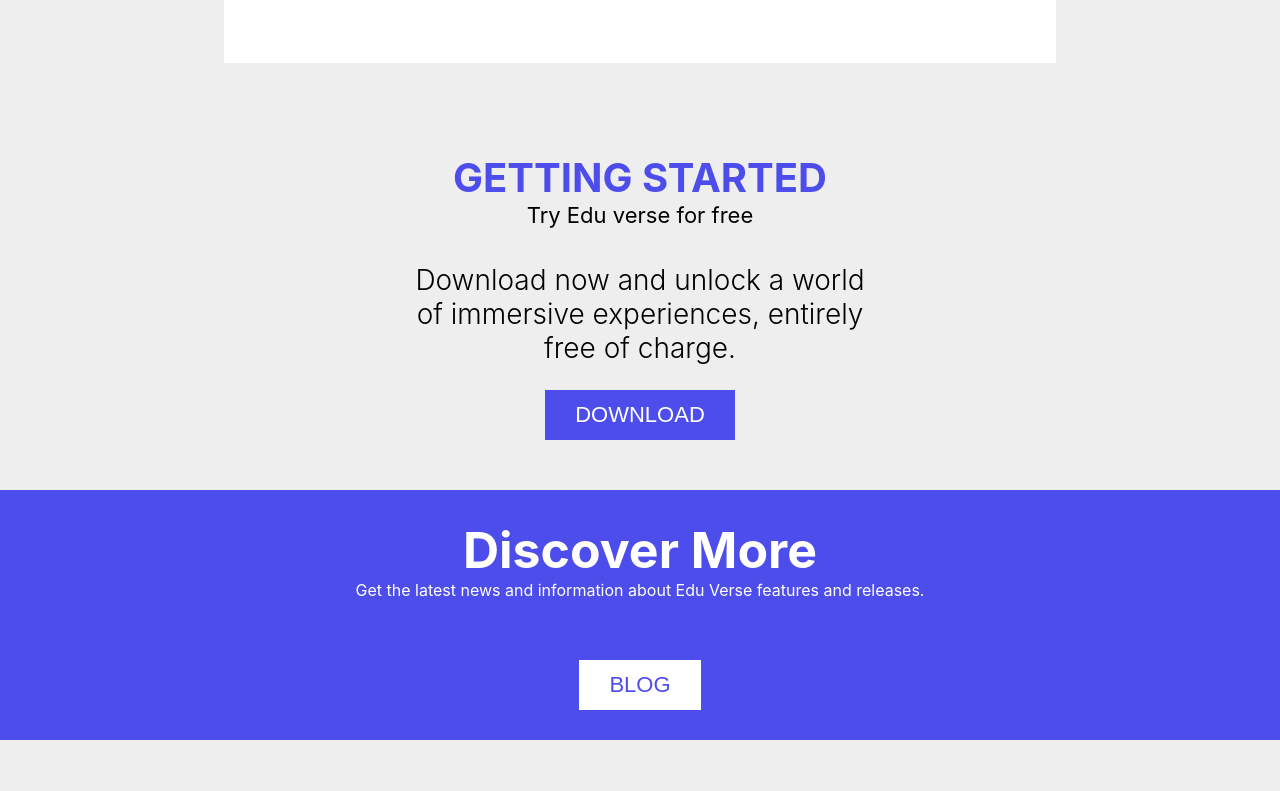
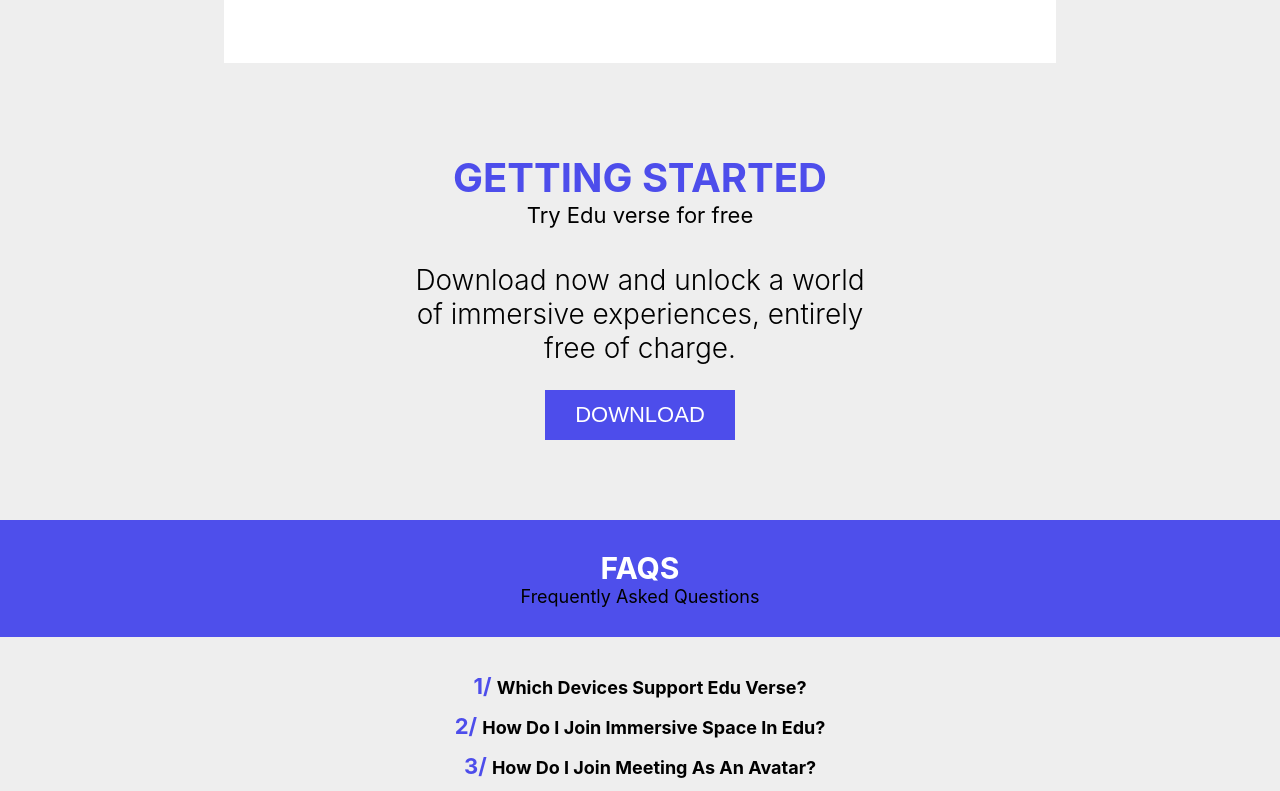
Before and after one commit to Ahmed-Elbqarey/Graduation_Project, a React (Create React App) app: page / in a window 1280 px wide. Shown: the part 2006-2797 px from the top of the page. Before the commit the page ends 2746 px from the top, so only its background shows below. Built offline with nearby package versions, Linux system fonts and the light colour scheme.

Commit message:
add footer

```diff
--- /dev/null
+++ b/src/component/iconsSvg/facebook.jsx
@@ -0,0 +1,16 @@
+import React from 'react';
+
+function Facebook() {
+  return (
+    <svg xmlns="http://www.w3.org/2000/svg" x="0px" y="0px" width="100" height="100" viewBox="0 0 48 48">
+      <linearGradient id="Ld6sqrtcxMyckEl6xeDdMa_uLWV5A9vXIPu_gr1" x1="9.993" x2="40.615" y1="9.993" y2="40.615" gradientUnits="userSpaceOnUse">
+        <stop offset="0" stopColor="#2aa4f4"></stop>
+        <stop offset="1" stopColor="#007ad9"></stop>
+      </linearGradient>
+      <path fill="url(#Ld6sqrtcxMyckEl6xeDdMa_uLWV5A9vXIPu_gr1)" d="M24,4C12.954,4,4,12.954,4,24s8.954,20,20,20s20-8.954,20-20S35.046,4,24,4z"></path>
+      <path fill="#fff" d="M26.707,29.301h5.176l0.813-5.258h-5.989v-2.874c0-2.184,0.714-4.121,2.757-4.121h3.283V12.46 c-0.577-0.078-1.797-0.248-4.102-0.248c-4.814,0-7.636,2.542-7.636,8.334v3.498H16.06v5.258h4.948v14.452 C21.988,43.9,22.981,44,24,44c0.921,0,1.82-0.084,2.707-0.204V29.301z"></path>
+    </svg>
+  );
+}
+
+export default Facebook;
--- /dev/null
+++ b/src/component/iconsSvg/google.jsx
@@ -0,0 +1,14 @@
+import React from 'react';
+
+function Google() {
+  return (
+    <svg xmlns="http://www.w3.org/2000/svg" x="0px" y="0px" width="100" height="100" viewBox="0 0 48 48">
+      <path fill="#fbc02d" d="M43.611,20.083H42V20H24v8h11.303c-1.649,4.657-6.08,8-11.303,8c-6.627,0-12-5.373-12-12	s5.373-12,12-12c3.059,0,5.842,1.154,7.961,3.039l5.657-5.657C34.046,6.053,29.268,4,24,4C12.955,4,4,12.955,4,24s8.955,20,20,20	s20-8.955,20-20C44,22.659,43.862,21.35,43.611,20.083z"></path>
+      <path fill="#e53935" d="M6.306,14.691l6.571,4.819C14.655,15.108,18.961,12,24,12c3.059,0,5.842,1.154,7.961,3.039	l5.657-5.657C34.046,6.053,29.268,4,24,4C16.318,4,9.656,8.337,6.306,14.691z"></path>
+      <path fill="#4caf50" d="M24,44c5.166,0,9.86-1.977,13.409-5.192l-6.19-5.238C29.211,35.091,26.715,36,24,36	c-5.202,0-9.619-3.317-11.283-7.946l-6.522,5.025C9.505,39.556,16.227,44,24,44z"></path>
+      <path fill="#1565c0" d="M43.611,20.083L43.595,20L42,20H24v8h11.303c-0.792,2.237-2.231,4.166-4.087,5.571	c0.001-0.001,0.002-0.001,0.003-0.002l6.19,5.238C36.971,39.205,44,34,44,24C44,22.659,43.862,21.35,43.611,20.083z"></path>
+    </svg>
+  );
+}
+
+export default Google;
--- /dev/null
+++ b/src/component/iconsSvg/linkedin.jsx
@@ -0,0 +1,12 @@
+import React from 'react';
+
+function LinkedInIcon() {
+  return (
+    <svg xmlns="http://www.w3.org/2000/svg" x="0px" y="0px" width="100" height="100" viewBox="0 0 48 48">
+      <path fill="#0288D1" d="M42,37c0,2.762-2.238,5-5,5H11c-2.761,0-5-2.238-5-5V11c0-2.762,2.239-5,5-5h26c2.762,0,5,2.238,5,5V37z"></path>
+      <path fill="#FFF" d="M12 19H17V36H12zM14.485 17h-.028C12.965 17 12 15.888 12 14.499 12 13.08 12.995 12 14.514 12c1.521 0 2.458 1.08 2.486 2.499C17 15.887 16.035 17 14.485 17zM36 36h-5v-9.099c0-2.198-1.225-3.698-3.192-3.698-1.501 0-2.313 1.012-2.707 1.99C24.957 25.543 25 26.511 25 27v9h-5V19h5v2.616C25.721 20.5 26.85 19 29.738 19c3.578 0 6.261 2.25 6.261 7.274L36 36 36 36z"></path>
+    </svg>
+  );
+}
+
+export default LinkedInIcon;
--- /dev/null
+++ b/src/component/iconsSvg/twitter.jsx
@@ -0,0 +1,11 @@
+import React from 'react';
+
+function Twitter() {
+  return (
+    <svg xmlns="http://www.w3.org/2000/svg" x="0px" y="0px" width="100" height="100" viewBox="0 0 30 30">
+      <path d="M26.37,26l-8.795-12.822l0.015,0.012L25.52,4h-2.65l-6.46,7.48L11.28,4H4.33l8.211,11.971L12.54,15.97L3.88,26h2.65 l7.182-8.322L19.42,26H26.37z M10.23,6l12.34,18h-2.1L8.12,6H10.23z"></path>
+    </svg>
+  );
+}
+
+export default Twitter;
--- /dev/null
+++ b/src/component/iconsSvg/youtube.jsx
@@ -0,0 +1,12 @@
+import React from 'react';
+
+function YouTubeIcon() {
+  return (
+    <svg xmlns="http://www.w3.org/2000/svg" x="0px" y="0px" width="100" height="100" viewBox="0 0 48 48">
+      <path fill="#FF3D00" d="M43.2,33.9c-0.4,2.1-2.1,3.7-4.2,4c-3.3,0.5-8.8,1.1-15,1.1c-6.1,0-11.6-0.6-15-1.1c-2.1-0.3-3.8-1.9-4.2-4C4.4,31.6,4,28.2,4,24c0-4.2,0.4-7.6,0.8-9.9c0.4-2.1,2.1-3.7,4.2-4C12.3,9.6,17.8,9,24,9c6.2,0,11.6,0.6,15,1.1c2.1,0.3,3.8,1.9,4.2,4c0.4,2.3,0.9,5.7,0.9,9.9C44,28.2,43.6,31.6,43.2,33.9z"></path>
+      <path fill="#FFF" d="M20 31L20 17 32 24z"></path>
+    </svg>
+  );
+}
+
+export default YouTubeIcon;
--- a/src/pages/App.css
+++ b/src/pages/App.css
@@ -203,6 +203,53 @@ body {
   border: none;
   margin-top: 60px;
 }
+.faqs {
+  text-align: center;
+  background-color: #4E4FEB;
+  margin-top: 30px;
+  padding: 30px;
+}
+.faqs h3 {
+  color: white;
+  text-transform: uppercase;
+  font-size: 30px;
+}
+.faqs p {
+  text-transform: capitalize;
+  font-size: 18px;
+}
+.quations .num{
+  font-size: 22px;
+  color: #4d4deb;
+}
+.quations {
+  padding: 30px;
+  text-align: center;
+  text-transform: capitalize;
+  line-height: 1.8;
+  font-size: 18px;
+}
+.media_links {
+  padding: 30px;
+  background-color: #c2dcf2;
+}
+.media_links .icons {
+  margin: auto;
+  width: fit-content;
+}
+.media_links .icons svg {
+  width: 150px;
+}
+.copy_right {
+  background-color: #4E4FEB;
+  padding: 15px;
+  text-align: center;
+  text-transform: capitalize;
+  font-size: 18px;
+  color: white;
+  font-weight: 600;
+}
+
 @media (max-width: 1150px) {
   .block {
     width: 90%;
--- a/src/pages/Home.jsx
+++ b/src/pages/Home.jsx
@@ -3,8 +3,13 @@ import logo from "../images/logo-removebg-preview.png";
 import watch from "../images/watch.png";
 import vr from "../images/vr.jpeg";
 import { Link } from "react-router-dom";
+import Facebook from "../component/iconsSvg/facebook";
+import Twitter from "../component/iconsSvg/twitter";
+import Google from "../component/iconsSvg/google";
+import LinkedInIcon from "../component/iconsSvg/linkedin";
+import YouTubeIcon from "../component/iconsSvg/youtube";
 function Home() {
-  document.title="Home"
+  document.title = "Home";
   return (
     <>
       <div className="header">
@@ -38,7 +43,7 @@ function Home() {
             <a href="#started">getting started</a>
           </li>
           <li>
-            <a href="#more">discover more</a>
+            <a href="#faqs">faqs</a>
           </li>
         </ul>
       </div>
@@ -121,13 +126,53 @@ function Home() {
         </p>
         <button className="download_btn">download</button>
       </div>
-      <div className="discover" id="more">
+      {/* <div className="discover" id="more">
         <h3>discover more</h3>
         <p>
           Get the latest news and information about Edu Verse features and
           releases.
         </p>
         <button className="blog_btn">blog</button>
+      </div> */}
+      <div className="faqs" id="faqs">
+        <h3>faqs</h3>
+        <p>Frequently asked questions</p>
+      </div>
+      <div className="quations">
+        <h4> <span className="num">1/ </span> which devices support edu verse?</h4>
+        <h4> <span className="num">2/ </span> How do i join immersive space in edu?</h4>
+        <h4> <span className="num">3/ </span> How do i join meeting as an avatar?</h4>
+      </div>
+      <div className="footer">
+        <div className="media_links">
+          <div className="icons">
+            <Facebook />
+            <Twitter />
+            <Google />
+            <LinkedInIcon />
+            <YouTubeIcon />
+          </div>
+
+          <div className="nav">
+            <ul>
+              <li>
+                <a href="#key">Key Benifits</a>
+              </li>
+              <li>
+                <a href="#features">features</a>
+              </li>
+              <li>
+                <a href="#started">started</a>
+              </li>
+              <li>
+                <a href="#faqs">Faqs</a>
+              </li>
+            </ul>
+          </div>
+        </div>
+        <div className="copy_right">
+        Copyright &copy; 2024; Designed by <span style={{color:"gray"}}>EDUVERSE Team</span>
+        </div>
       </div>
     </>
   );
```
Also changed, not shown: 1 other file (tests, documents, lock files or other folders).
